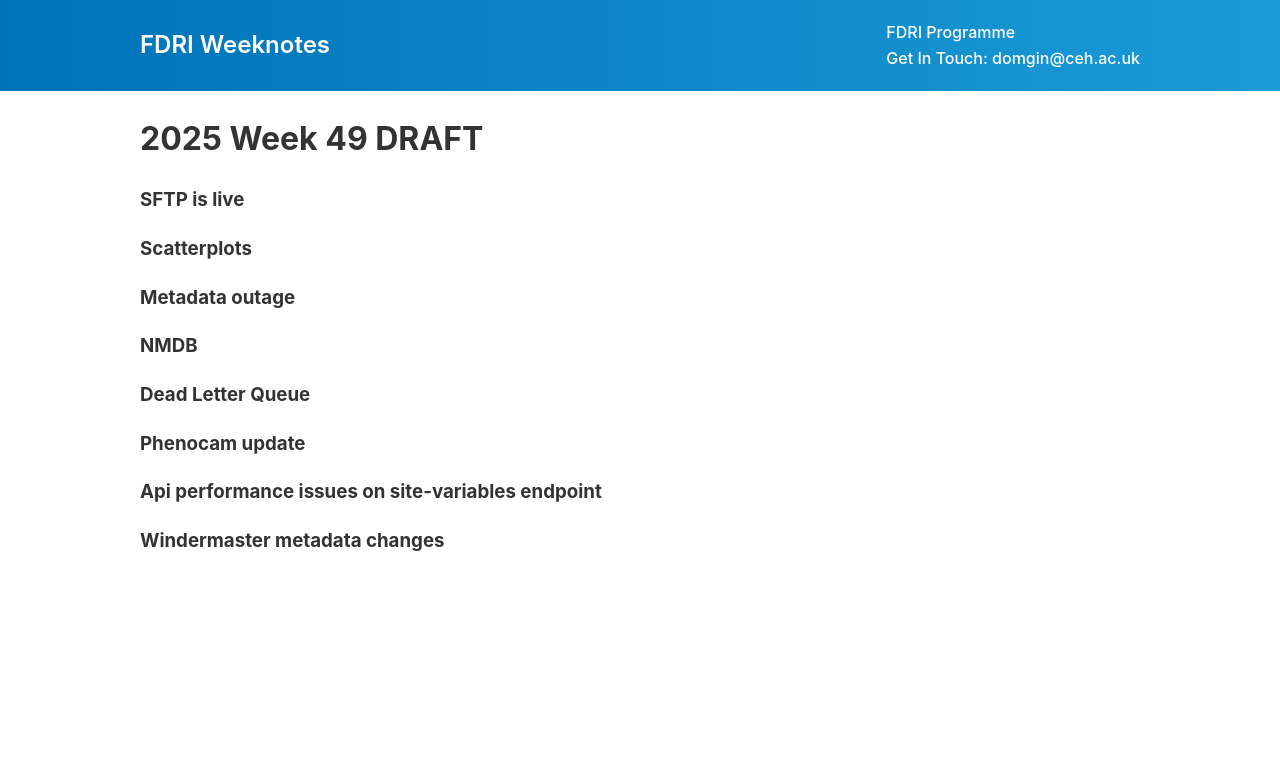
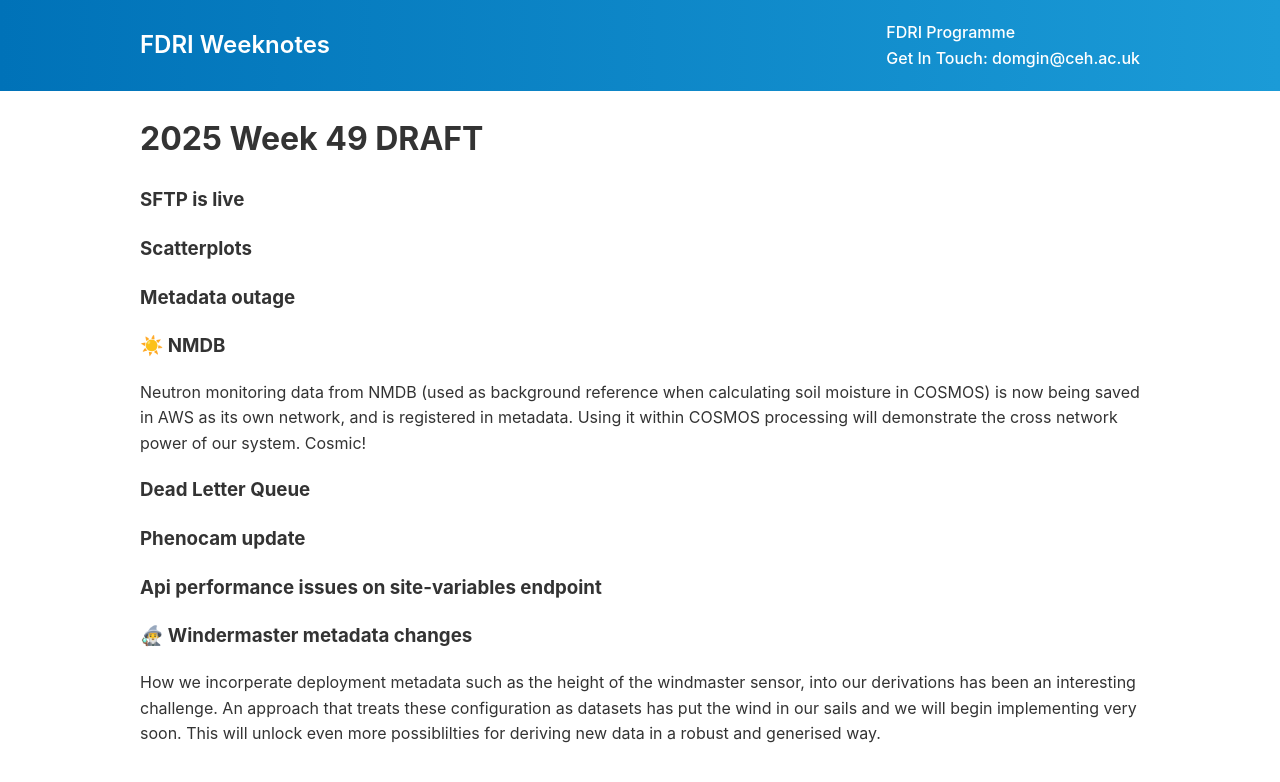
Before and after one commit to NERC-CEH/fdri_words, a Jekyll site: the page built from weeknotes/2025/49.md, in a window 1280 px wide. Shown: the top 782 px of the page. Built offline with Jekyll 4.4.1, drawn with Linux system fonts in a browser that asks for light colours; our own code applies the rules of GitHub Pages for plain Markdown files.

Commit message:
Updated metadata sections

```diff
--- a/weeknotes/2025/49.md
+++ b/weeknotes/2025/49.md
@@ -6,7 +6,8 @@
 
 ### Metadata outage
 
-### NMDB
+### ☀️ NMDB
+Neutron monitoring data from NMDB (used as background reference when calculating soil moisture in COSMOS) is now being saved in AWS as its own network, and is registered in metadata. Using it within COSMOS processing will demonstrate the cross network power of our system. Cosmic!
 
 ### Dead Letter Queue
 
@@ -14,4 +15,5 @@
 
 ### Api performance issues on site-variables endpoint
 
-### Windermaster metadata changes
+### 🧙‍♂️ Windermaster metadata changes
+How we incorperate deployment metadata such as the height of the windmaster sensor, into our derivations has been an interesting challenge. An approach that treats these configuration as datasets has put the wind in our sails and we will begin implementing very soon. This will unlock even more possiblilties for deriving new data in a robust and generised way.
```
